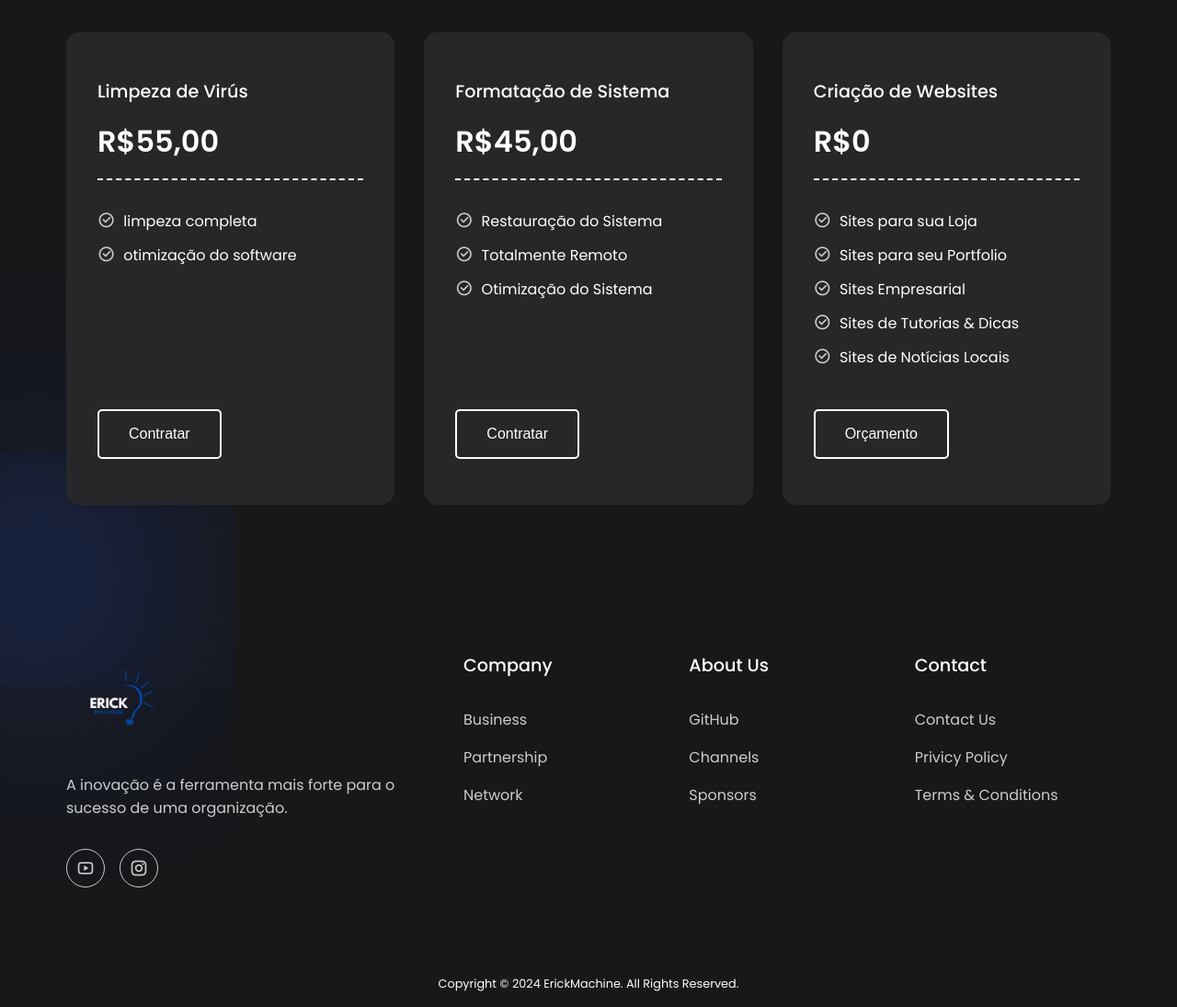
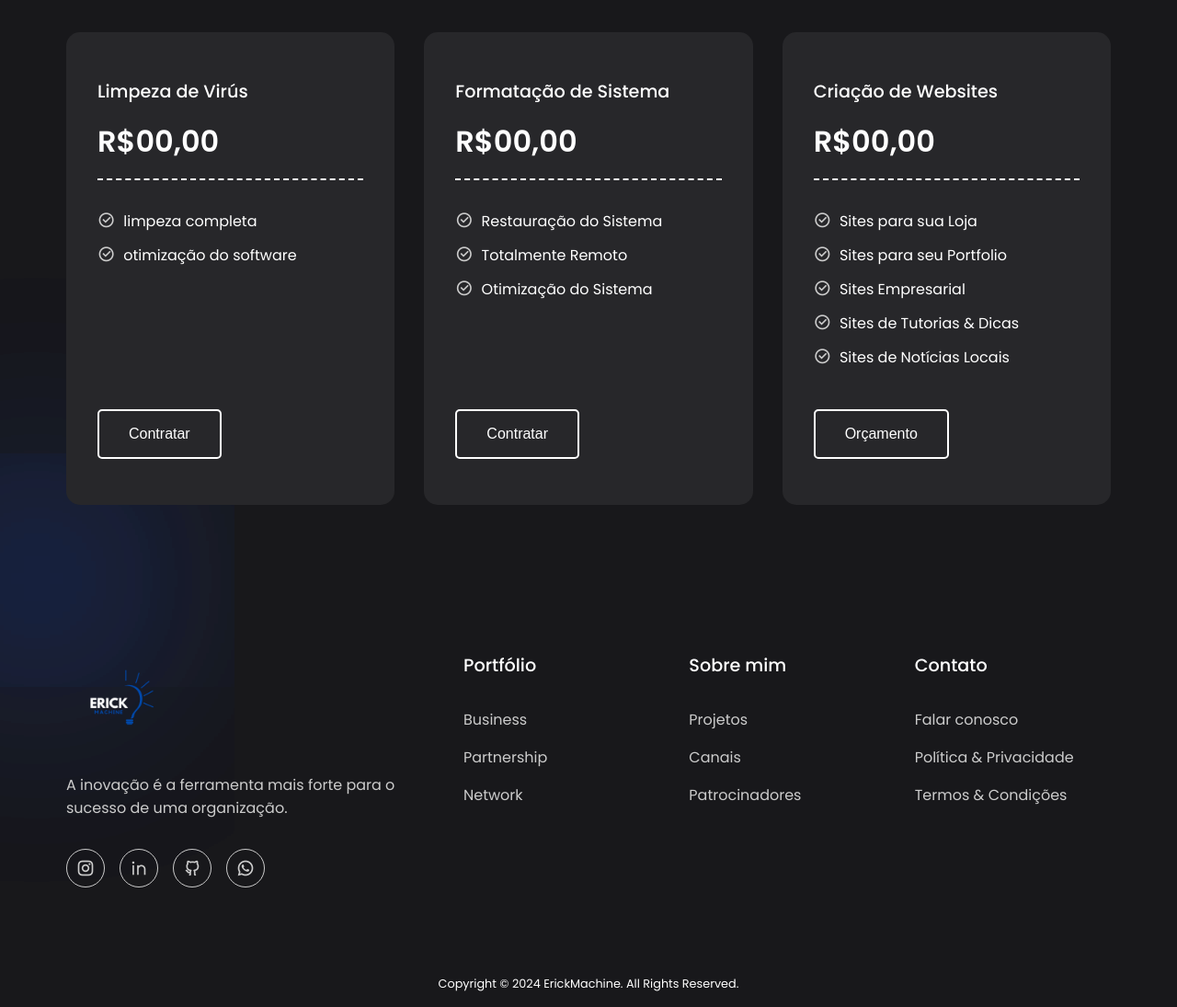
Before and after one commit to erickmachine/meu-portf-lio-, a plain HTML site: page index.html in a window 1280 px wide. Shown: the part 1540-2635 px from the top of the page at 92% size. Drawn offline with nearby package versions, Linux system fonts and the light colour scheme.

Commit message:
Update index.html

```diff
--- a/index.html
+++ b/index.html
@@ -16,17 +16,23 @@
             <a href="#">
                 <img src="imagens/erickmachine.png">
 
+
             </a>
         </div>
+
+        <script>alert("este site é totalmente seguro!")
+
+        </script>
 
         <ul class="nav-links">
             <li class="link"><a href="#">Inicio</a></li>
             <li id="link1" class="link"><a href="#">Característicos</a></li>
             <li id="link2" class="link"><a href="#">Preços</a></li>
             <li id="link3" class="link"><a href="#">Sobre</a></li>
+
         </ul>
         <a href="https://api.whatsapp.com/send/?phone=559299652961">
-        <button class="btn">Contrate-me</button>
+        <button class="btn">Serviços</button>
                  </a>
     </nav>
 
@@ -44,7 +50,6 @@
             </a>
 
 
-
         </div>
         <div class="image">
             <img src="imagens/cabeca.png">
@@ -53,6 +58,8 @@
 
     <section class="container">
         <h2 class="header">NOSSAS CARACTERÍSTICAS</h2>
+
+        <script src="https://platform.linkedin.com/badges/js/profile.js" async defer type="text/javascript"></script>
         <div class="features">
             <div class="card">
                 <span><i class="ri-money-dollar-box-line"></i></span>
@@ -60,7 +67,7 @@
                 <p>
                     Entre em contato para uma consulta.
                 </p>
-                <a href="https://api.whatsapp.com/send/?phone=559299652961">Iniciar <i class="ri-arrow-right-line"></i></a>
+                <a href="https://api.whatsapp.com/send/?phone=559299652961">Iniciar<i class="ri-arrow-right-line"></i></a>
             </div>
             <div class="card">
                 <span><i class="ri-bug-line"></i></span>
@@ -99,7 +106,7 @@ tipos de serviços!
             <div class="card">
                 <div class="content">
                     <h4>Limpeza de Virús</h4>
-                    <h3>R$55,00</h3>
+                    <h3>R$00,00</h3>
                     <p>
                         <i class="ri-checkbox-circle-line"></i>
                         limpeza completa
@@ -115,7 +122,7 @@ tipos de serviços!
             <div class="card">
                 <div class="content">
                     <h4>Formatação de Sistema</h4>
-                    <h3>R$45,00</h3>
+                    <h3>R$00,00</h3>
                     <p>
                         <i class="ri-checkbox-circle-line"></i>
                         Restauração do Sistema
@@ -136,7 +143,7 @@ tipos de serviços!
             <div class="card">
                 <div class="content">
                     <h4>Criação de Websites</h4>
-                    <h3>R$0</h3>
+                    <h3>R$00,00</h3>
                     <p>
                         <i class="ri-checkbox-circle-line"></i>
                         Sites para sua Loja
@@ -175,28 +182,30 @@ tipos de serviços!
                 A inovação é a ferramenta mais forte para o sucesso de uma organização.
             </p>
             <div class="socials">
-                <a href="#"><i class="ri-youtube-line"></i></a>
                 <a href="https://instagram.com/u.romaoficial"><i class="ri-instagram-line"></i></a>
+                <a href="https://www.linkedin.com/in/jeisiel-erick"><i class="ri-linkedin-line"></i></a>
+                <a href="https://github.com/erickmachine"><i class="ri-github-line"></i></a>
+                <a href="https://wa.me/559299652961"><i class="ri-whatsapp-line"></i></a>
 
             </div>
         </div>
         <div class="column">
-            <h4>Company</h4>
+            <h4>Portfólio</h4>
             <a href="#">Business</a>
             <a href="#">Partnership</a>
             <a href="#">Network</a>
         </div>
         <div class="column">
-            <h4>About Us</h4>
-            <a href="https://github.com/erickmachine">GitHub</a>
-            <a href="#">Channels</a>
-            <a href="#">Sponsors</a>
+            <h4>Sobre mim</h4>
+            <a href="https://github.com/erickmachine">Projetos</a>
+            <a href="#">Canais</a>
+            <a href="#">Patrocinadores</a>
         </div>
         <div class="column">
-            <h4>Contact</h4>
-            <a href="https://wa.me/559299652961">Contact Us</a>
-            <a href="#">Privicy Policy</a>
-            <a href="#">Terms & Conditions</a>
+            <h4>Contato</h4>
+            <a href="https://wa.me/559299652961">Falar conosco</a>
+            <a href="#">Política & Privacidade</a>
+            <a href="#">Termos & Condições</a>
         </div>
     </footer>
 
```
